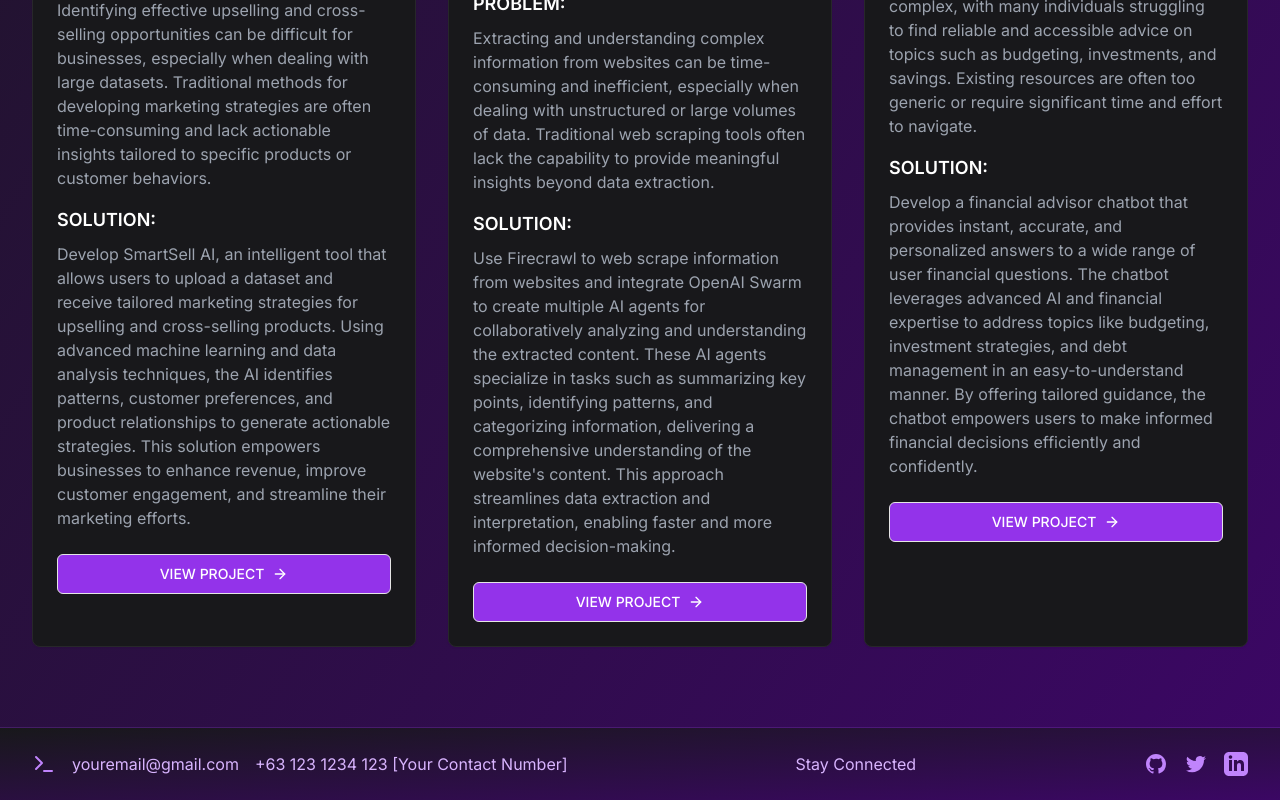
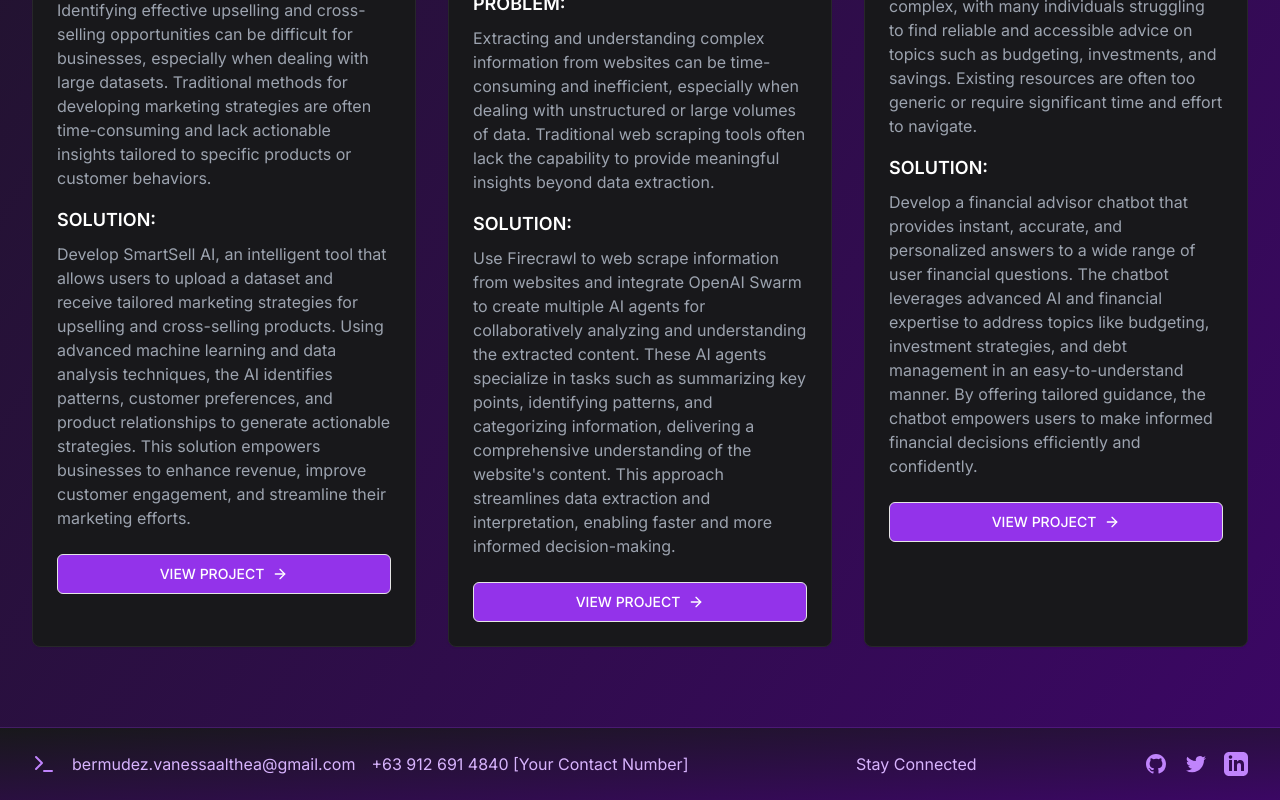
Before and after one commit to vaniebermudez/ai_first_student_portfolio, a Next.js app: page / in a window 1280 px wide. Shown: the part 1224-2024 px from the top of the page. Built offline with nearby package versions, Linux system fonts and the light colour scheme.

Commit message:
Update layout.tsx

```diff
--- a/app/layout.tsx
+++ b/app/layout.tsx
@@ -62,8 +62,8 @@
             <div className="flex flex-col sm:flex-row justify-between items-center gap-4">
               <div className="flex flex-col sm:flex-row items-center gap-4">
                 <Terminal className="text-purple-400" />
-                <span className="text-purple-300">youremail@gmail.com</span>
-                <span className="text-purple-300">+63 123 1234 123 [Your Contact Number]</span>
+                <span className="text-purple-300">bermudez.vanessaalthea@gmail.com</span>
+                <span className="text-purple-300">+63 912 691 4840 [Your Contact Number]</span>
               </div>
               <div className="text-purple-300">Stay Connected</div>
               <div className="flex gap-4">
```
